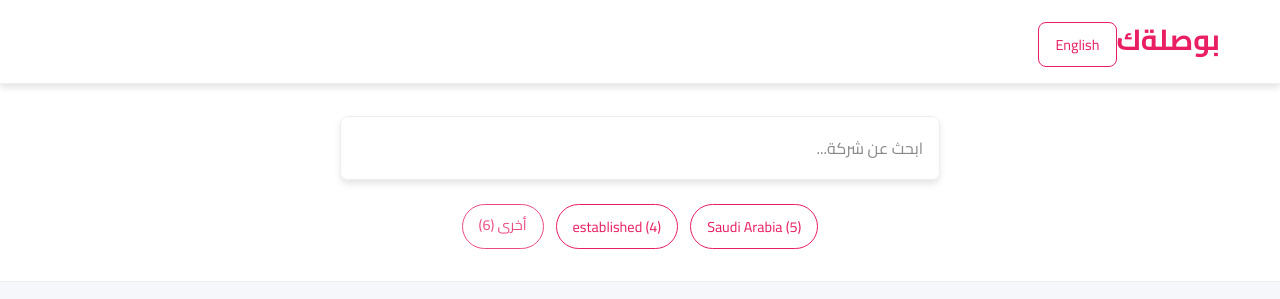
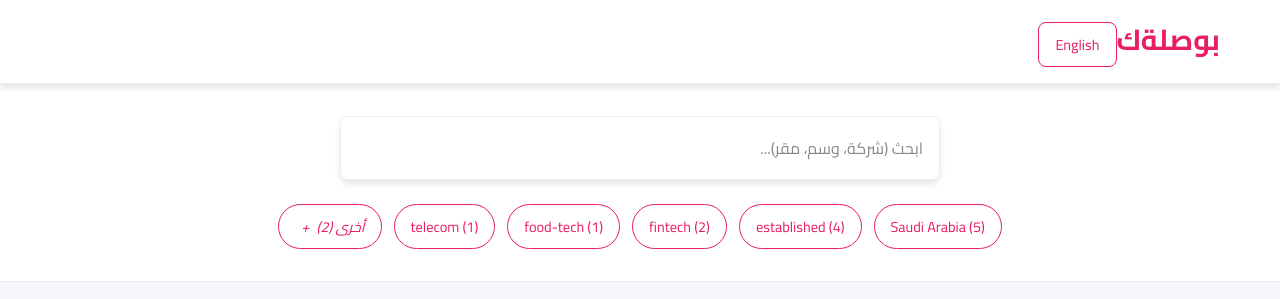
Before and after one commit to ta0a2000t/bwsalitech, a Next.js app in the folder bwsalitech-nextjs/: page / in a window 1280 px wide. Shown: the top 299 px of the page. Built offline with nearby package versions, Linux system fonts and the light colour scheme.

Commit message:
improved tag filteration, with expand other list

```diff
--- a/bwsalitech-nextjs/components/TagFilter.tsx
+++ b/bwsalitech-nextjs/components/TagFilter.tsx
@@ -1,6 +1,6 @@
-import React from 'react';
+import React, { useState, useMemo } from 'react';
 import type { Language } from '../interfaces';
-import styles from '../styles/Home.module.css'; // Assuming styles are here
+import styles from '../styles/Home.module.css';
 
 // Define the structure for tags with counts
 interface TagWithCount {
@@ -10,35 +10,52 @@ interface TagWithCount {
 
 // Define props interface - Updated
 interface TagFilterProps {
-  tagsWithCounts: TagWithCount[]; // Changed from tags: string[]
+  tagsWithCounts: TagWithCount[];
   activeFilters: Set<string>;
   onToggleFilter: (tag: string) => void;
+  onClearFilters: () => void; // New prop for clearing
   language: Language;
 }
+
+const NUM_TOP_TAGS = 5; // How many tags to show before collapsing into "Other"
 
 const TagFilter: React.FC<TagFilterProps> = ({
   tagsWithCounts,
   activeFilters,
   onToggleFilter,
+  onClearFilters, // Destructure new prop
   language,
 }) => {
+  const [isOtherExpanded, setIsOtherExpanded] = useState(false);
+
+  // Memoize the split tags to avoid recalculating on every render
+  const { topTags, otherTags, otherCount } = useMemo(() => {
+    const top = tagsWithCounts.slice(0, NUM_TOP_TAGS);
+    const other = tagsWithCounts.slice(NUM_TOP_TAGS);
+    const count = other.reduce((sum, current) => sum + current.count, 0);
+    return { topTags: top, otherTags: other, otherCount: count };
+  }, [tagsWithCounts]); // Recalculate only when tagsWithCounts changes
+
   if (!tagsWithCounts || tagsWithCounts.length === 0) {
-    return null;
+    // Optionally, still show "Clear All" if filters are active but no tags match
+    if (activeFilters.size > 0) {
+        return (
+          <div className={styles.tagFilters}>
+            <button
+              className={`${styles.tag} ${styles.clearButton}`}
+              onClick={onClearFilters}
+              aria-label={language === 'ar' ? 'مسح كل المرشحات' : 'Clear all filters'}
+            >
+              <i className="fas fa-times"></i> {language === 'ar' ? 'مسح الكل' : 'Clear All'}
+            </button>
+          </div>
+        );
+    }
+    return null; // Return null if no tags and no active filters
   }
 
-  // --- MODIFICATION START: Slice tags and calculate 'Other' count ---
-  const topTags = tagsWithCounts.slice(0, 2);
-  const otherTags = tagsWithCounts.slice(2);
 
-  // Calculate the total count for the 'Other' category
-  // This sums the counts of each tag appearance in the 'other' group.
-  const otherCount = otherTags.reduce((sum, current) => sum + current.count, 0);
-  // --- MODIFICATION END ---
-
-  return (
-    <div className={styles.tagFilters}>
-      {/* Render Top 2 Tags */}
-      {topTags.map(item => {
+  const renderTagButton = (item: TagWithCount) => {
       const isActive = activeFilters.has(item.tag);
       return (
           <button
@@ -48,20 +65,49 @@ const TagFilter: React.FC<TagFilterProps> = ({
               aria-pressed={isActive}
               aria-label={`${language === 'ar' ? 'تصفية حسب' : 'Filter by'} ${item.tag} (${item.count} ${language === 'ar' ? 'شركة' : 'companies'})`}
           >
-            {item.tag} ({item.count}) {/* Display tag and count */}
+              {item.tag} ({item.count})
           </button>
       );
-      })}
+  };
 
-      {/* Render "Other" Tag if applicable */}
+
+  return (
+    <div className={styles.tagFilters}>
+      {/* "Clear All" Button - Show only if filters are active */}
+      {activeFilters.size > 0 && (
+        <button
+          className={`${styles.tag} ${styles.clearButton}`} // Use tag style + specific clear style
+          onClick={onClearFilters}
+          aria-label={language === 'ar' ? 'مسح كل المرشحات' : 'Clear all filters'}
+        >
+          {/* Using Font Awesome icon */}
+          <i className="fas fa-times"></i> {language === 'ar' ? 'مسح الكل' : 'Clear All'}
+        </button>
+      )}
+
+      {/* Render Top N Tags */}
+      {topTags.map(renderTagButton)}
+
+      {/* Render Expandable "Other" Button if applicable */}
       {otherTags.length > 0 && (
-        // Render as a non-interactive span, as clicking "Other" isn't defined
-        <span
-           className={`${styles.tag} ${styles.otherTag}`} // Add specific style if needed
-           aria-label={`${otherCount} ${language === 'ar' ? 'شركات في فئات أخرى' : 'companies in other categories'}`}
+        <button
+          className={`${styles.tag} ${styles.otherToggle} ${isOtherExpanded ? styles.active : ''}`}
+          onClick={() => setIsOtherExpanded(!isOtherExpanded)}
+          aria-expanded={isOtherExpanded}
+          aria-controls="other-tags-container" // Link button to the container it controls
         >
           {language === 'ar' ? 'أخرى' : 'Other'} ({otherCount})
+          <span aria-hidden="true" style={{ marginLeft: '5px', display: 'inline-block', width: '10px', textAlign: 'center' }}>
+            {isOtherExpanded ? '−' : '+'} {/* Simple +/- indicator */}
           </span>
+        </button>
+      )}
+
+      {/* Conditionally Render Collapsed "Other" Tags */}
+      {isOtherExpanded && otherTags.length > 0 && (
+        <div id="other-tags-container" className={styles.otherTagsContainer}>
+          {otherTags.map(renderTagButton)}
+        </div>
       )}
     </div>
   );
--- a/bwsalitech-nextjs/pages/index.tsx
+++ b/bwsalitech-nextjs/pages/index.tsx
@@ -55,15 +55,18 @@ const Home: NextPage<HomeProps> = ({ allCompanies }) => {
     const index = new FlexSearch.Document<Company, true>({
       document: {
         id: 'id',
-        index: ['name_ar', 'name_en', 'description_ar', 'description_en', 'tags'],
+        // *** MODIFICATION: Added 'headquarters' to the index ***
+        index: ['name_ar', 'name_en', 'description_ar', 'description_en', 'tags', 'headquarters'],
       },
-      tokenize: 'forward',
-      cache: 100,
+      tokenize: 'forward', // Use 'forward' for prefix searching
+      cache: 100, // Enable caching
+      // Consider adding context if needed for more complex relevance scoring
     });
     allCompanies.forEach(company => index.add(company));
     setSearchIndex(index);
-    console.log('FlexSearch index initialized.');
+    console.log('FlexSearch index initialized with headquarters.');
   }, [allCompanies]);
+
 
   useEffect(() => {
     document.documentElement.lang = language;
@@ -86,10 +89,12 @@ const Home: NextPage<HomeProps> = ({ allCompanies }) => {
 
     if (searchIndex) {
       try {
-        const results = await searchIndex.searchAsync(query, { limit: allCompanies.length });
+        // Use search options: limit results, suggest for potential typos
+        const results = await searchIndex.searchAsync(query, { limit: allCompanies.length, suggest: true });
         const matchedIds = new Set<string>();
         results.forEach(fieldResult => {
             fieldResult.result.forEach(id => {
+                // FlexSearch Document returns the ID directly
                 matchedIds.add(id.toString());
             });
         });
@@ -113,6 +118,13 @@ const Home: NextPage<HomeProps> = ({ allCompanies }) => {
       return newFilters;
     });
   }, []);
+
+  // --- MODIFICATION START: Handler for clearing filters ---
+  const clearAllFilters = useCallback(() => {
+      setActiveFilters(new Set());
+  }, []);
+  // --- MODIFICATION END ---
+
 
   const downloadJson = useCallback(() => {
     const dataStr = JSON.stringify(allCompanies, null, 2);
@@ -145,10 +157,10 @@ const Home: NextPage<HomeProps> = ({ allCompanies }) => {
     return companiesToShow;
   }, [allCompanies, searchResults, activeFilters]); // Depends on search and filters
 
-  // --- MODIFICATION START: Calculate tag counts based on CURRENTLY VISIBLE companies ---
+  // --- Calculate tag counts based on CURRENTLY VISIBLE companies ---
   const currentVisibleTagsWithCounts = useMemo<TagWithCount[]>(() => {
     const counts: { [tag: string]: number } = {};
-    // *** Use filteredCompanies here instead of allCompanies ***
+    // Use filteredCompanies here
     filteredCompanies.forEach(company => {
       company.tags.forEach(tag => {
         counts[tag] = (counts[tag] || 0) + 1;
@@ -158,8 +170,7 @@ const Home: NextPage<HomeProps> = ({ allCompanies }) => {
     return Object.entries(counts)
       .map(([tag, count]) => ({ tag, count }))
       .sort((a, b) => b.count - a.count); // Sort descending by count
-  }, [filteredCompanies]); // *** Dependency is now filteredCompanies ***
-  // --- MODIFICATION END ---
+  }, [filteredCompanies]); // Dependency is now filteredCompanies
 
   // --- Render ---
   const pageTitle = language === 'ar' ? 'بوصلةك | دليل شركات التقنية العربية' : 'Bawsalatuk | Arab Tech Companies Directory';
@@ -184,15 +195,16 @@ const Home: NextPage<HomeProps> = ({ allCompanies }) => {
                 value={searchQuery}
                 onChange={handleSearchChange}
                 className={styles.searchInput}
-                placeholder={language === 'ar' ? 'ابحث عن شركة...' : 'Search for a company...'}
-                aria-label={language === 'ar' ? 'بحث عن شركة' : 'Search for company'}
+                placeholder={language === 'ar' ? 'ابحث (شركة، وسم، مقر)...' : 'Search (company, tag, HQ)...'} // Updated placeholder
+                aria-label={language === 'ar' ? 'بحث عن شركة أو وسم أو مقر' : 'Search for company, tag, or headquarters'}
               />
             </div>
-            {/* --- MODIFICATION: Pass the DYNAMICALLY calculated tags --- */}
+            {/* --- MODIFICATION: Pass the new clear handler --- */}
             <TagFilter
               tagsWithCounts={currentVisibleTagsWithCounts} // Pass the dynamic list
               activeFilters={activeFilters}
               onToggleFilter={toggleFilter}
+              onClearFilters={clearAllFilters} // Pass the new handler
               language={language}
              />
              {/* --- MODIFICATION END --- */}
--- a/bwsalitech-nextjs/styles/Home.module.css
+++ b/bwsalitech-nextjs/styles/Home.module.css
@@ -101,51 +101,108 @@ color: var(--text-color); /* Use variable */
 /* Tag Filters Container */
 .tagFilters {
   display: flex;
-  flex-wrap: wrap;
+  flex-wrap: wrap; /* Allow items to wrap */
   justify-content: center;
-  gap: 0.75rem; /* Slightly more gap */
+  align-items: center; /* Vertically align items */
+  gap: 0.75rem;
   margin-top: 1rem;
 }
 
 /* Individual Tag Button */
 .tag {
-/* background-color: white; */ /* Use variable */
   background-color: var(--tag-bg-color);
-/* border: 1px solid var(--primary-color); */ /* Use variable */
   border: 1px solid var(--tag-border-color);
   padding: 0.5rem 1rem;
   border-radius: 2rem;
   cursor: pointer;
   transition: var(--transition);
   font-size: 0.9rem;
-/* color: var(--primary-color); */ /* Use variable */
   color: var(--tag-text-color);
   white-space: nowrap; /* Prevent wrapping inside button/span */
-}
-
-/* --- MODIFICATION START: Style for non-interactive 'Other' tag --- */
-.otherTag {
-  cursor: default; /* Indicate non-interactive */
-  /* Optional: slightly different appearance */
-  opacity: 0.8; /* Example: slightly faded */
+  display: inline-flex; /* Helps align icon and text in clear button */
+  align-items: center; /* Vertically align icon and text */
+  gap: 0.4rem; /* Space between icon and text */
 }
 
 .tag:hover,
 .tag.active { /* Style active state - applied only to actual buttons */
-/* background-color: var(--primary-color); */ /* Use variable */
   background-color: var(--tag-active-bg);
-/* color: white; */ /* Use variable */
   color: var(--tag-active-text);
   border-color: var(--tag-active-bg); /* Match border */
   opacity: 1; /* Ensure active/hovered tags are fully opaque */
 }
 
-/* Ensure the non-interactive span doesn't get button hover effects */
+/* --- MODIFICATION START: Styles for New Buttons and Container --- */
+
+/* Clear All Button Styling */
+.clearButton {
+  background-color: var(--danger-color); /* Use danger color for clear */
+  color: white;
+  border-color: var(--danger-color);
+  font-weight: 500;
+  opacity: 0.9;
+}
+.clearButton:hover {
+  background-color: var(--danger-color); /* Keep color on hover */
+  color: white;
+  border-color: var(--danger-color);
+  opacity: 1;
+}
+.clearButton i {
+  font-size: 0.8em; /* Make icon slightly smaller */
+}
+
+/* "Other" Toggle Button Styling */
+.otherToggle {
+  /* Slightly different style to indicate it's a toggle */
+  font-style: italic; /* Example difference */
+}
+/* Keep active state consistent */
+.otherToggle.active {
+    background-color: var(--tag-active-bg);
+    color: var(--tag-active-text);
+    border-color: var(--tag-active-bg);
+    font-style: normal; /* Remove italic when active */
+}
+.otherToggle:hover {
+    /* Define hover if different from active, otherwise inherits .tag:hover */
+    opacity: 0.85;
+}
+.otherToggle.active:hover {
+    opacity: 1; /* Ensure active hover is fully opaque */
+}
+
+
+/* Container for Expanded "Other" Tags */
+.otherTagsContainer {
+  /* Take full width on the next line */
+  flex-basis: 100%;
+  margin-top: 0.75rem; /* Space above the expanded tags */
+  padding: 0.75rem; /* Padding around the group */
+  background-color: rgba(0, 0, 0, 0.02); /* Subtle background */
+  border-radius: var(--border-radius);
+  border: 1px dashed var(--border-color); /* Dashed border to indicate group */
+  display: flex;
+  flex-wrap: wrap;
+  justify-content: center;
+  gap: 0.75rem; /* Same gap as main filter row */
+}
+@media (prefers-color-scheme: dark) {
+    .otherTagsContainer {
+        background-color: rgba(255, 255, 255, 0.03); /* Dark mode subtle background */
+    }
+}
+
+/* Non-interactive 'Other' tag (if needed elsewhere - kept from previous logic but not used by expandable) */
+.otherTag {
+  cursor: default;
+  opacity: 0.8;
+}
 .otherTag:hover {
-    background-color: var(--tag-bg-color); /* Keep original background */
-    color: var(--tag-text-color);          /* Keep original text color */
-    border-color: var(--tag-border-color); /* Keep original border color */
-    opacity: 0.8; /* Keep faded style */
+    background-color: var(--tag-bg-color);
+    color: var(--tag-text-color);
+    border-color: var(--tag-border-color);
+    opacity: 0.8;
 }
 /* --- MODIFICATION END --- */
 
```
Lines whose indentation alone changed are shown as unchanged.
